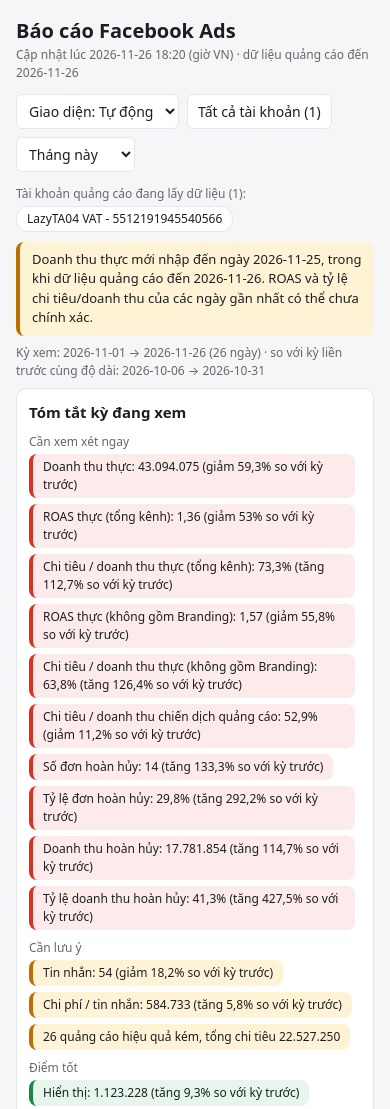
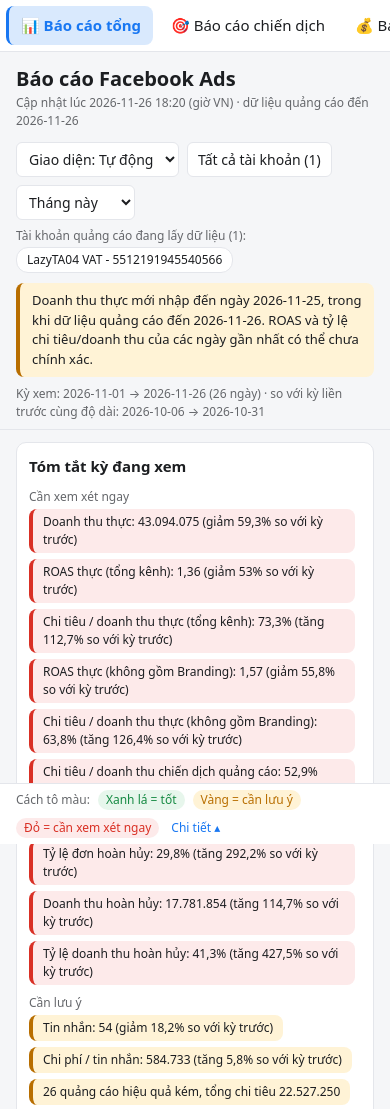
Before and after one commit to hdCanh2000/BC-FB-Lazychef, a plain HTML site: page index.html in a window 390 px wide. Shown: the top 1109 px of the page. Drawn offline with nearby package versions, Linux system fonts and the light colour scheme.

Commit message:
Refactor layout and style for improved UI

```diff
--- a/index.html
+++ b/index.html
@@ -11,7 +11,7 @@
 :root[data-theme="dark"]{color-scheme:dark;--bg:#18191a;--card:#242526;--tx:#e4e6eb;--mu:#a8abb0;--bd:#3a3b3c;--ok:#4cd07d;--warn:#f5b942;--bad:#ff6b60;--okbg:#17301f;--warnbg:#3a3010;--badbg:#3d1c1a}
 @media(prefers-color-scheme:dark){:root:not([data-theme="light"]):not([data-theme="dark"]){color-scheme:dark;--bg:#18191a;--card:#242526;--tx:#e4e6eb;--mu:#a8abb0;--bd:#3a3b3c;--ok:#4cd07d;--warn:#f5b942;--bad:#ff6b60;--okbg:#17301f;--warnbg:#3a3010;--badbg:#3d1c1a}}
 *{box-sizing:border-box}
-body{margin:0 auto;font:14px/1.5 system-ui,-apple-system,"Segoe UI",Roboto,sans-serif;background:var(--bg);color:var(--tx);padding:16px;max-width:1280px}
+body{margin:0 auto;font:14px/1.5 system-ui,-apple-system,"Segoe UI",Roboto,sans-serif;background:var(--bg);color:var(--tx);padding:0;height:100vh;height:100dvh;overflow:hidden}
 h1{font-size:20px;margin:0}h2{font-size:15px;margin:0 0 10px}
 .top{display:flex;flex-wrap:wrap;gap:12px;align-items:center;justify-content:space-between;margin-bottom:12px}
 .mu{color:var(--mu);font-size:12px}
@@ -64,6 +64,34 @@ th{font-size:12px;color:var(--mu);font-weight:600}
 .pager{display:flex;gap:12px;align-items:center;justify-content:center;margin:6px 0}
 .pager button{padding:4px 12px;border:1px solid var(--bd);border-radius:6px;background:var(--card);color:var(--tx);cursor:pointer;font:inherit}
 .pager button:disabled{opacity:.4;cursor:default}
+.app{display:flex;height:100vh;height:100dvh}
+.side{flex:0 0 clamp(230px,17vw,300px);background:var(--card);border-right:1px solid var(--bd);overflow:auto;padding:12px 8px}
+.brand{font-weight:700;font-size:17px;padding:8px 12px 14px}
+.side nav{display:flex;flex-direction:column;gap:3px}
+.nb{display:block;width:100%;text-align:left;padding:11px 12px;border:0;border-left:3px solid transparent;border-radius:8px;background:transparent;color:var(--tx);font:inherit;font-size:15px;cursor:pointer}
+.nb:hover{background:color-mix(in srgb,var(--tx) 8%,transparent)}
+.nb.on{background:color-mix(in srgb,#1877f2 16%,transparent);border-left-color:#1877f2;color:#1877f2;font-weight:700}
+.main{flex:1;min-width:0;display:flex;flex-direction:column}
+.topbar{flex:none;padding:12px 16px 6px;background:var(--bg);border-bottom:1px solid var(--bd);position:relative;z-index:30}
+.topbar .top{margin-bottom:6px}
+.topbar #rng{margin:4px 0 2px}
+.content{flex:1;min-height:0;overflow:auto;padding:12px 16px}
+.page[hidden]{display:none}
+.foot{flex:none;background:var(--card);border-top:1px solid var(--bd);padding:6px 16px}
+.fbar{display:flex;flex-wrap:wrap;gap:8px;align-items:center;font-size:12px}
+.lnk{border:0;background:transparent;color:#1877f2;cursor:pointer;font:inherit;font-size:12px;padding:0 4px}
+.foot #legend{max-height:34vh;overflow:auto;margin-top:6px}
+@media(max-width:900px){
+  body{height:auto;overflow:auto}
+  .app{display:block;height:auto}
+  .side{position:sticky;top:0;z-index:40;border-right:0;border-bottom:1px solid var(--bd);padding:6px;overflow-x:auto}
+  .brand{display:none}
+  .side nav{flex-direction:row}
+  .nb{width:auto;white-space:nowrap;padding:8px 12px}
+  .main{display:block}
+  .content{overflow:visible}
+  .foot{position:sticky;bottom:0;z-index:40}
+}
 .bestgrid{display:grid;grid-template-columns:repeat(auto-fit,minmax(280px,1fr));gap:10px;margin-bottom:8px}
 .bestgrid .card{margin:0}
 .bn{font-weight:600;word-break:break-word}
@@ -72,6 +100,20 @@ th{font-size:12px;color:var(--mu);font-weight:600}
 </style>
 </head>
 <body>
+<div class="app">
+<aside class="side" id="side">
+  <div class="brand" id="brand">Báo cáo kênh FB</div>
+  <nav id="nav">
+    <button class="nb on" data-page="total">📊 Báo cáo tổng</button>
+    <button class="nb" data-page="camp">🎯 Báo cáo chiến dịch</button>
+    <button class="nb" data-page="rev">💰 Báo cáo doanh thu</button>
+    <button class="nb" data-page="kpi">📈 Tiến độ KPI</button>
+    <button class="nb" data-page="refund">↩️ Báo cáo hoàn hủy</button>
+    <button class="nb" data-page="content">🖼️ Báo cáo content</button>
+  </nav>
+</aside>
+<div class="main">
+<header class="topbar">
   <div class="top">
     <div><h1>Báo cáo Facebook Ads</h1><div class="mu" id="upd">Đang tải…</div></div>
     <div class="bar">
@@ -89,7 +131,11 @@ th{font-size:12px;color:var(--mu);font-weight:600}
   <div class="accs" id="accs"></div>
   <div id="err"></div>
   <div id="notes"></div>
-<div class="mu" id="rng" style="margin-bottom:8px"></div>
+  <div class="mu" id="rng"></div>
+</header>
+<main class="content" id="content">
+
+<section class="page" id="pg-total">
   <div class="card" id="alerts"></div>
 
   <div class="sec">Chỉ số tổng kênh</div>
@@ -103,16 +149,26 @@ th{font-size:12px;color:var(--mu);font-weight:600}
 
   <div class="card"><h2>Chi tiêu và doanh thu thực tế theo ngày</h2>
     <div style="position:relative;height:300px"><canvas id="ch"></canvas></div></div>
+</section>
 
+<section class="page" id="pg-camp" hidden>
   <div class="card"><h2>Chi tiết theo
     <select id="lv"><option value="campaign">chiến dịch</option><option value="adset">nhóm quảng cáo</option><option value="ad">quảng cáo</option></select>
     <span class="mu" style="font-weight:400;margin-left:8px">Hiển thị <select id="tbsize"><option value="5" selected>5</option><option value="10">10</option><option value="20">20</option></select> dòng mỗi trang</span></h2>
     <div class="sc" id="tb"></div>
     <div id="tbpager"></div>
     <div class="mu" style="margin-top:6px">* Tiếp cận được cộng từ từng ngày nên cao hơn số người thực tế. Xếp theo chi tiêu giảm dần. Doanh thu Pixel và ROAS Pixel là số do Facebook ghi nhận ở từng chiến dịch, nhóm quảng cáo hoặc quảng cáo, không phải doanh thu thực trong tab Doanh_thu.</div></div>
+</section>
 
+<section class="page" id="pg-rev" hidden>
   <div id="rv"></div>
+</section>
 
+<section class="page" id="pg-kpi" hidden>
+  <div id="kpisec"></div>
+</section>
+
+<section class="page" id="pg-refund" hidden>
   <div class="sec">Đơn hoàn hủy</div>
   <div class="grid" id="cancel"></div>
   <div id="cancelnote"></div>
@@ -122,11 +178,19 @@ th{font-size:12px;color:var(--mu);font-weight:600}
     <div class="opts" id="cmpopts"></div>
     <div class="sc" id="cmp"></div>
     <div class="mu" style="margin-top:6px">Kỳ gần nhất có thể chưa đủ ngày nên số liệu thấp hơn là bình thường. % là thay đổi so với kỳ ngay trước. Số đơn thực = số đơn mua − số đơn hoàn hủy. ROAS và Chi tiêu / DT thực dùng cùng cột Chi tiêu tổng (theo hai ô tích).</div></div>
+</section>
 
-<div class="sec">Quảng cáo hiệu quả nhất trong kỳ đang xem</div>
+<section class="page" id="pg-content" hidden>
   <div id="best"></div>
+</section>
 
-<div class="card"><h2>Cách tô màu</h2><div class="mu" id="legend"></div></div>
+</main>
+<footer class="foot">
+  <div class="fbar"><span class="mu">Cách tô màu:</span><span class="pill p-ok">Xanh lá = tốt</span><span class="pill p-warn">Vàng = cần lưu ý</span><span class="pill p-bad">Đỏ = cần xem xét ngay</span><button class="lnk" id="legbtn">Chi tiết ▴</button></div>
+  <div class="mu" id="legend" hidden></div>
+</footer>
+</div>
+</div>
 
 <script>
 /* ====== CẤU HÌNH: bạn có thể sửa các con số này ====== */
@@ -145,6 +209,7 @@ const CFG={
   ],
   CATEGORY_OTHER:'Sản phẩm khác',
   KPI_PRODUCT_CP_INCLUDES_VAT:true,   // CP KPI từng sản phẩm nhập trong tab KPI_FB đã gồm VAT (bảng sẽ chia cho 1,1 để so với "CP QC thực*" chưa VAT)
+  REPORT_NAME:'Báo cáo kênh FB',      // tên báo cáo hiển thị ở đầu menu trái
   VAT:0.10,                           // VAT cộng vào chi phí QC (ô "Cộng VAT" và các chỉ số "gồm VAT")
   OTHER_COST_PCT:0,                   // % hàng tặng & chi phí khác trên doanh thu (thẻ "Tổng CP / DT")
   KPI:{warn:0.85,costWarn:1.15},      // tiến độ >= mốc: xanh; >= 85% mốc: vàng; thấp hơn: đỏ. Chi phí <= KPI xanh; <= 115% KPI vàng; cao hơn đỏ
@@ -624,8 +689,7 @@ function revDims(a,b,pa,pb){
     if(j===pj){h+=costProductCard(pj,a,b)+catCard(pj,a,b,pa,pb)+costCatCard(pj,a,b);done=true}
   });
   if(!done)h+=costProductCard(-1,a,b)+catCard(-1,a,b,pa,pb)+costCatCard(-1,a,b);
-  h+=kpiSection(b,pj);
-  $('#rv').innerHTML=h;drawPies();
+  $('#rv').innerHTML=h;$('#kpisec').innerHTML=kpiSection(b,pj);drawPies();
 }
 function compare(){
   const u=$('#unit').value,m={};
@@ -703,10 +767,27 @@ function bestAds(a,b,cur,out){
 }
 const optHandler=e=>{const t=e.target;if(t&&t.dataset&&t.dataset.opt){COSTOPT[t.dataset.opt]=!!t.checked;render()}};
 $('#cmpopts').addEventListener('change',optHandler);
+$('#kpisec').addEventListener('change',optHandler);
 $('#best').addEventListener('change',e=>{const t=e.target;if(t&&t.id==='adsort'){ADSORT=t.value;if(ADCTX)bestAds(ADCTX.a,ADCTX.b,ADCTX.cur,[])}else optHandler(e)});
 $('#tbsize').addEventListener('change',()=>{TBSIZE=+$('#tbsize').value||5;TBPAGE=0;drawTb()});
 $('#tbpager').addEventListener('click',e=>{const t=e.target;if(!t||!t.dataset||!t.dataset.dir)return;TBPAGE=Math.max(0,TBPAGE+(+t.dataset.dir));drawTb()});
 $('#best').addEventListener('click',e=>{const t=e.target;if(!t||!t.dataset||!t.dataset.pg)return;ADPAGE[t.dataset.pg]=Math.max(0,(ADPAGE[t.dataset.pg]||0)+(+t.dataset.dir));drawAds()});
+/* ===== Menu trái: chuyển trang ===== */
+const PAGES=['total','camp','rev','kpi','refund','content'];
+let CURPAGE='total';
+function showPage(p,push){
+  if(!PAGES.includes(p))p='total';
+  CURPAGE=p;
+  PAGES.forEach(k=>{const el=$('#pg-'+k);if(el)el.hidden=(k!==p)});
+  document.querySelectorAll('#nav .nb').forEach(b=>b.classList.toggle('on',b.dataset.page===p));
+  const c=$('#content');if(c)c.scrollTop=0;
+  if(push){try{history.replaceState(null,'','#'+p)}catch(e){}}
+  (window.requestAnimationFrame||setTimeout)(()=>{if(chart&&chart.resize)chart.resize();PIES.forEach(x=>x.resize&&x.resize())});
+}
+$('#brand').textContent=CFG.REPORT_NAME;
+$('#nav').addEventListener('click',e=>{const t=e.target.closest?e.target.closest('[data-page]'):e.target;if(t&&t.dataset&&t.dataset.page)showPage(t.dataset.page,true)});
+$('#legbtn').addEventListener('click',()=>{const l=$('#legend');l.hidden=!l.hidden;$('#legbtn').textContent=l.hidden?'Chi tiết ▴':'Thu gọn ▾'});
+showPage((typeof location!=='undefined'?location.hash:'').replace('#',''),false);
 </script>
 </body>
 </html>
```
Lines whose indentation alone changed are shown as unchanged.
